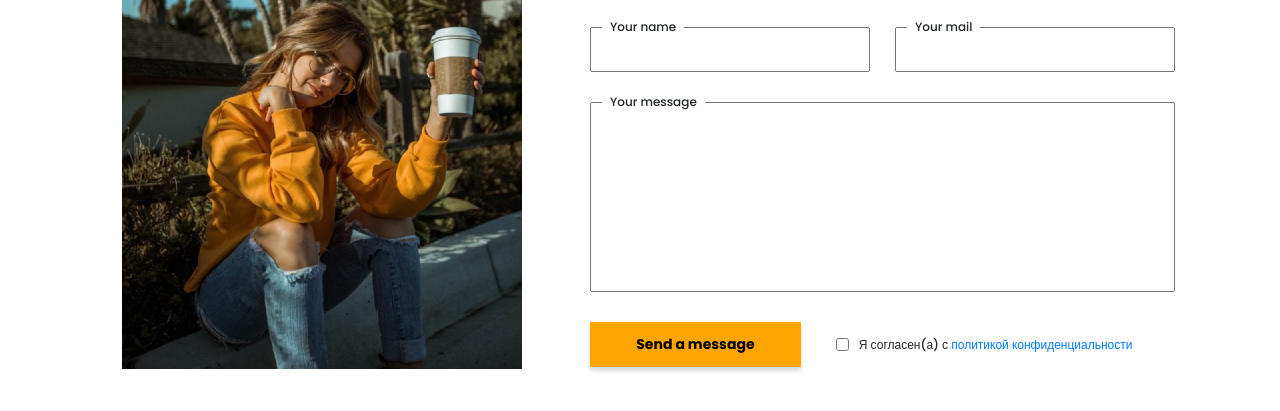
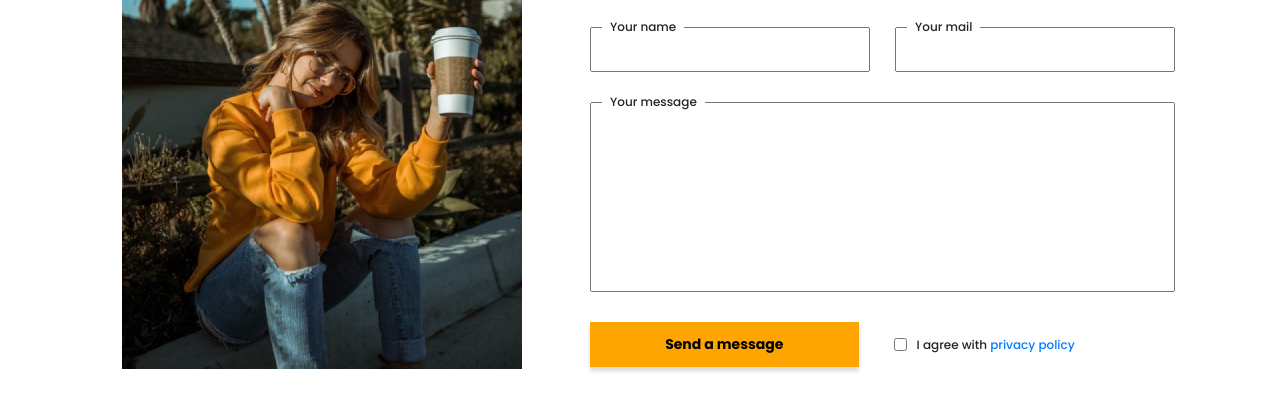
Before and after one commit to Secretfront/portfolio, a website: page src/index.html in a window 1280 px wide. Shown: the part 4807-5218 px from the top of the page. Drawn offline with nearby package versions, Linux system fonts and the light colour scheme; files that its build step writes are made by us from their sources; files whose address does not match are found by name.

Commit message:
add policy

```diff
--- a/src/index.html
+++ b/src/index.html
@@ -514,7 +514,7 @@
                             <button class="btn contacts_btn">Send a message</button>
                             <div class="contacts_policy">
                                 <input required type="checkbox">
-                                <span>Я согласен(а) с <a href="/policy.html">политикой конфиденциальности</a></span>
+                                <span>I agree with <a href="/policy.html">privacy policy</a></span>
                             </div>
                         </div>
                     </form>
```
Also changed, not shown: dist/index.html.
